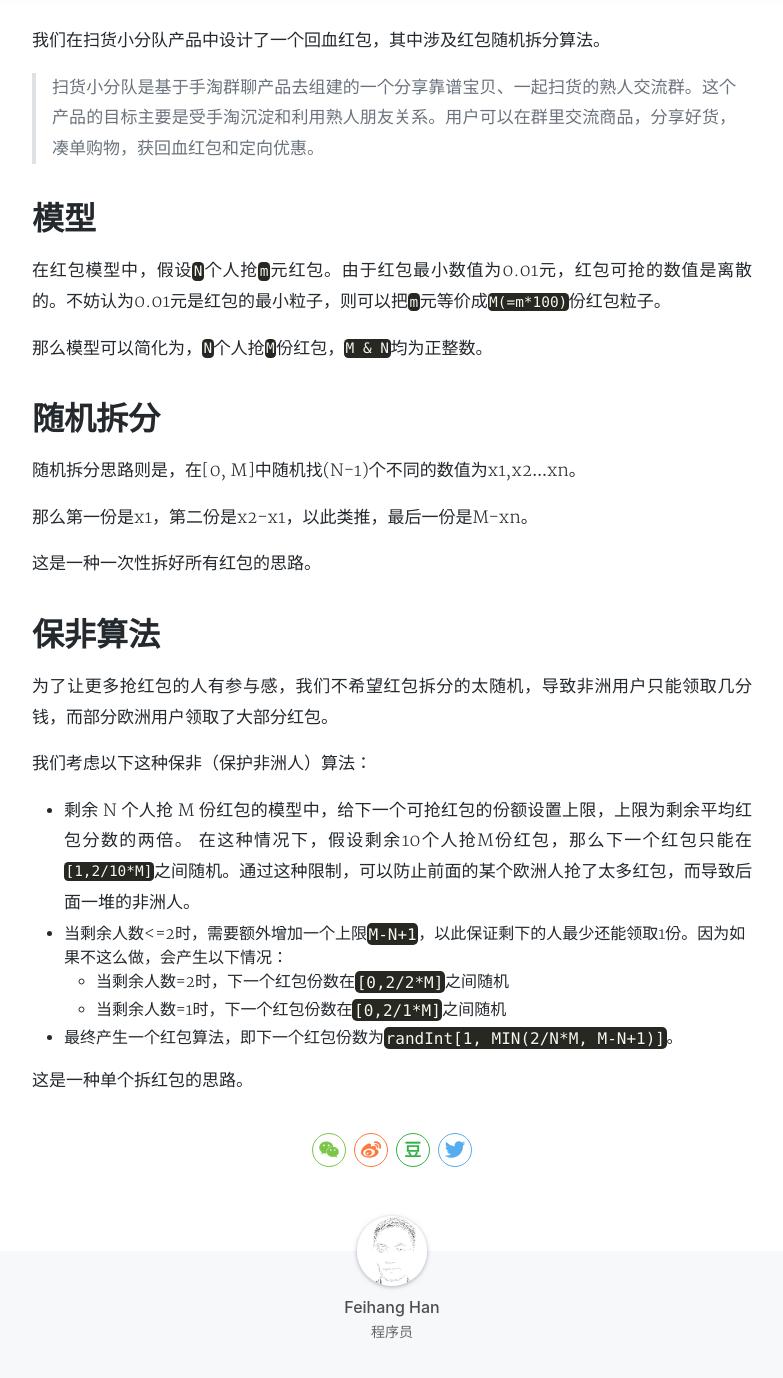
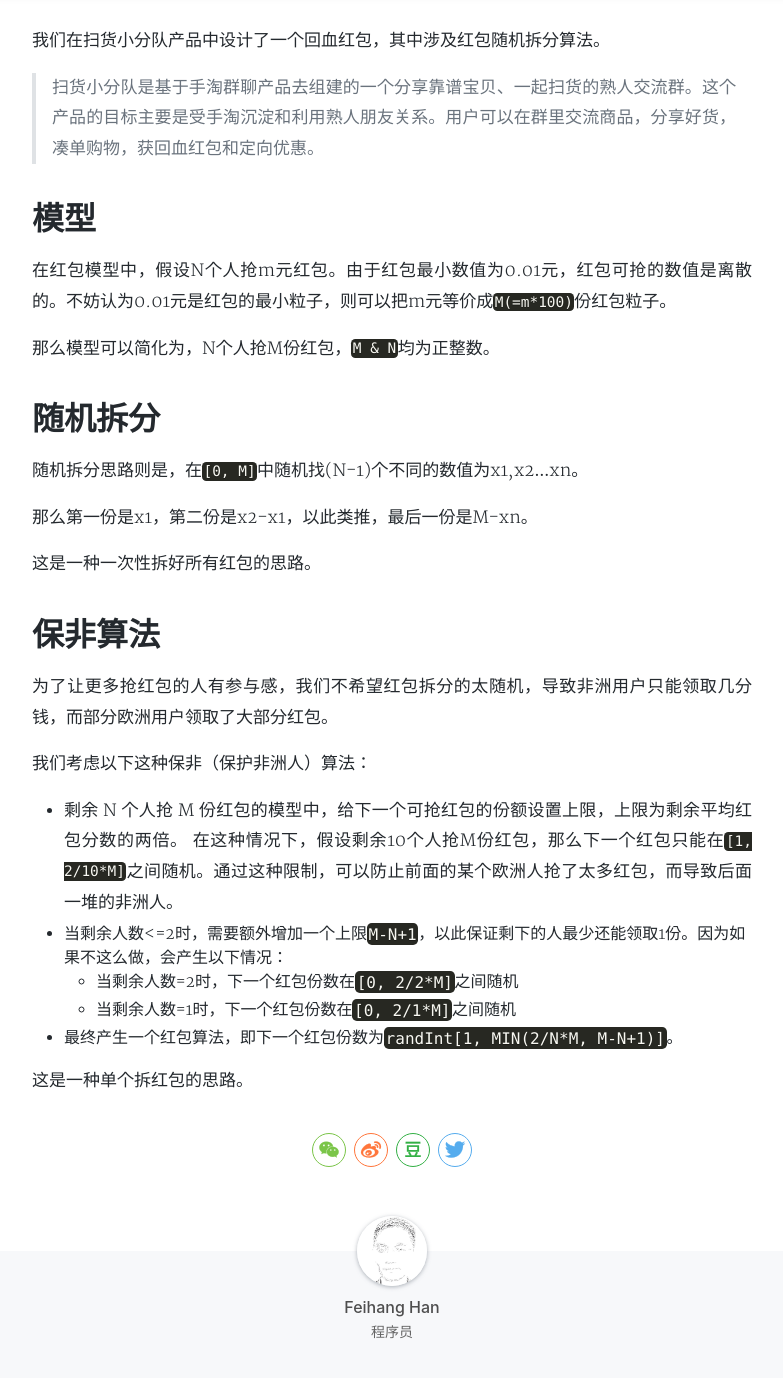
Before and after one commit to hanfeihang/hanfeihang.github.io, a Jekyll site: the page built from _posts/2018-06-07-[算法]红包拆分.md, in a window 1280 px wide and 1400 px high, scrolled down 374 px. Shown: the top 1378 px of the window, without its empty margins (248-1031 px from the left). Built offline with Jekyll 4.4.1, drawn with Linux system fonts in a browser that asks for light colours; nearby versions of some CDN libraries; a style sheet for code colours, icons or effects is not loaded.

```diff
--- a/_posts/2018-06-07-[算法]红包拆分.md
+++ b/_posts/2018-06-07-[算法]红包拆分.md
@@ -12,13 +12,13 @@ tags: 算法
 
 # 模型
 
-在红包模型中，假设`N`个人抢`m`元红包。由于红包最小数值为0.01元，红包可抢的数值是离散的。不妨认为0.01元是红包的最小粒子，则可以把`m`元等价成`M(=m*100)`份红包粒子。
+在红包模型中，假设N个人抢m元红包。由于红包最小数值为0.01元，红包可抢的数值是离散的。不妨认为0.01元是红包的最小粒子，则可以把m元等价成`M(=m*100)`份红包粒子。
 
-那么模型可以简化为，`N`个人抢`M`份红包，`M & N`均为正整数。
+那么模型可以简化为，N个人抢M份红包，`M & N`均为正整数。
 
 # 随机拆分
 
-随机拆分思路则是，在[0, M]中随机找(N-1)个不同的数值为x1,x2...xn。
+随机拆分思路则是，在`[0, M]`中随机找(N-1)个不同的数值为x1,x2...xn。
 
 那么第一份是x1，第二份是x2-x1，以此类推，最后一份是M-xn。
 
@@ -31,12 +31,12 @@ tags: 算法
 我们考虑以下这种保非（保护非洲人）算法：
 
 - 剩余 N 个人抢 M 份红包的模型中，给下一个可抢红包的份额设置上限，上限为剩余平均红包分数的两倍。
-在这种情况下，假设剩余10个人抢M份红包，那么下一个红包只能在`[1,2/10*M]`之间随机。通过这种限制，可以防止前面的某个欧洲人抢了太多红包，而导致后面一堆的非洲人。
+在这种情况下，假设剩余10个人抢M份红包，那么下一个红包只能在`[1, 2/10*M]`之间随机。通过这种限制，可以防止前面的某个欧洲人抢了太多红包，而导致后面一堆的非洲人。
 
 
 - 当剩余人数<=2时，需要额外增加一个上限`M-N+1`，以此保证剩下的人最少还能领取1份。因为如果不这么做，会产生以下情况：
-    - 当剩余人数=2时，下一个红包份数在`[0,2/2*M]`之间随机
-    - 当剩余人数=1时，下一个红包份数在`[0,2/1*M]`之间随机
+    - 当剩余人数=2时，下一个红包份数在`[0, 2/2*M]`之间随机
+    - 当剩余人数=1时，下一个红包份数在`[0, 2/1*M]`之间随机
 
 - 最终产生一个红包算法，即下一个红包份数为`randInt[1, MIN(2/N*M, M-N+1)]`。
 
```
